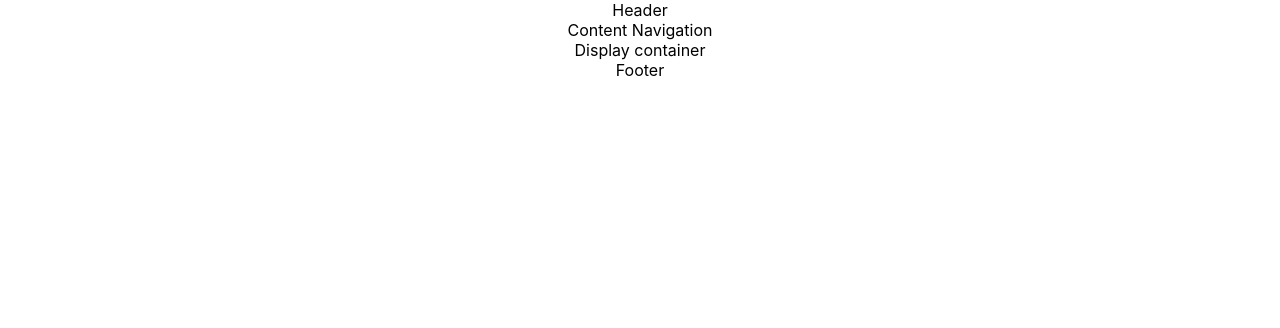
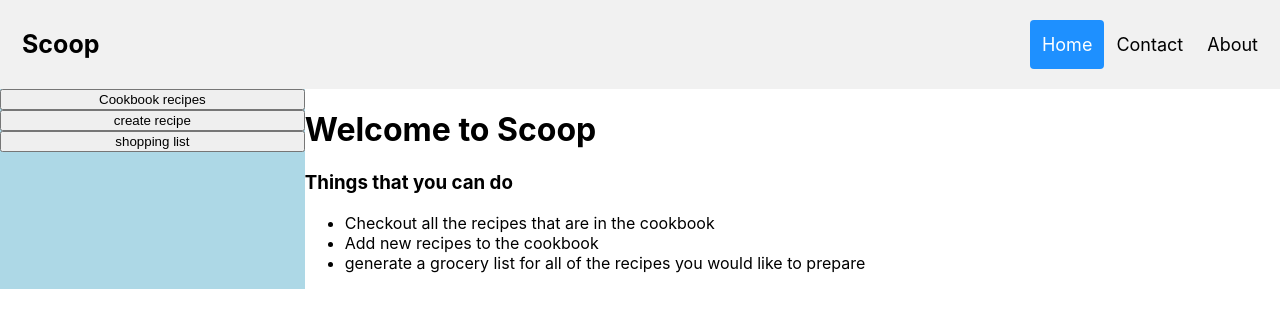
Before and after one commit to Sunset05/Scoop, a React (Create React App) app: page / in a window 1280 px wide. Shown: the top 328 px of the page. Built offline with nearby package versions, Linux system fonts and the light colour scheme.

Commit message:
new styling added. app.js footer removed. components created for content display, and for switch statements. fetched data from back end and implememnted that into cards created on front end. switch statement setup, and state change on click function passed down.

```diff
--- a/src/App.css
+++ b/src/App.css
@@ -1,3 +1,120 @@
-.App {
+/* Style the header with a grey background and some padding */
+.header {
+  overflow: hidden;
+  background-color: #f1f1f1;
+  padding: 20px 10px;
+}
+
+/* Style the header links */
+.header a {
+  float: left;
+  color: black;
+  text-align: center;
+  padding: 12px;
+  text-decoration: none;
+  font-size: 18px;
+  line-height: 25px;
+  border-radius: 4px;
+}
+
+/* Style the logo link (notice that we set the same value of line-height and font-size to prevent the header to increase when the font gets bigger */
+.header a.logo {
+  font-size: 25px;
+  font-weight: bold;
+}
+
+/* Change the background color on mouse-over */
+.header a:hover {
+  background-color: #ddd;
+  color: black;
+}
+
+/* Style the active/current link*/
+.header a.active {
+  background-color: dodgerblue;
+  color: white;
+}
+
+/* Float the link section to the right */
+.header-right {
+  float: right;
+}
+
+/* Add media queries for responsiveness - when the screen is 500px wide or less, stack the links on top of each other */
+@media screen and (max-width: 500px) {
+  .header a {
+    float: none;
+    display: block;
+    text-align: left;
+  }
+  .header-right {
+    float: none;
+  }
+}
+
+
+
+
+
+/* styling for main container that holds content view and content navigation */
+.main-container{
+  display: flex;
+  height: 100%;
+}
+
+
+
+
+
+
+/* styling for content display container*/
+.content-display-container{
+  width: 80%;
+
+}
+
+
+
+
+
+
+/* styling for all recipe container */
+.all-recipes-container {
+  display: flex;
+  flex-wrap: wrap;
+}
+
+/* styling for recipe card */
+.recipe-card-container {
+  /* Add shadows to create visual depth */
+  box-shadow: 0 4px 8px 0 rgba(0,0,0,0.2);
+  transition: 0.3s;
+  margin: 10px;
+  padding: 10px;
+  width: 200px;
+  height: 450px;
+}
+
+.recipe-card-title {
   text-align: center;
 }
+
+/* On mouse-over, add a deeper shadow */
+.recipe-card-container:hover {
+  box-shadow: 0 8px 16px 0 rgba(0,0,0,0.2);
+}
+
+
+/* Add some padding inside the card container */
+.recipe-card-list {
+  list-style-type: none;
+  padding: 2px 16px;
+}
+
+.content-navigation-container{
+  display: flex;
+  flex-direction: column;
+  float:left;
+  background: lightblue;
+  width:25%;
+}
--- a/src/App.js
+++ b/src/App.js
@@ -1,14 +1,13 @@
 import './App.css';
 import Header from './components/header-and-footer/Header';
 import MainContainer from './components/MainContainer';
-import Footer from './components/header-and-footer/Footer'
+
 
 function App() {
   return (
     <div className="App">
       <Header/>
       <MainContainer/>
-      <Footer/>
     </div>
   );
 }
--- a/src/components/MainContainer.js
+++ b/src/components/MainContainer.js
@@ -1,14 +1,28 @@
 import React, { Component } from 'react'
-import DisplayContainer from './content-display-container/DisplayContainer'
+
+import ContentDisplay from './content-display-container/ContentDisplay'
 import ContentNavigation from './content-navigation-section/ContentNavigation'
 
 export default class MainContainer extends Component {
+
+    state = {
+        //change string to determine what component is rendered to the page
+        page: '',
+        // allRecipesContainer: true,
+        // shoppingList: false
+    }
+
+    changePageState = (string) => {
+        return this.setState({page: string})
+    }
+
+
     render() {
         return (
-            <div className="main-container">
+            <div className='main-container'>
 
-                <ContentNavigation/>
-                <DisplayContainer/>
+                <ContentNavigation changePageState={this.changePageState} currentPage={this.state.page}/>
+                <ContentDisplay displayContainer={this.state.page} />
 
             </div>
         )
--- /dev/null
+++ b/src/components/content-display-container/ContentDisplay.js
@@ -0,0 +1,27 @@
+import React from 'react'
+import AllRecipesContainer from './all-recipes-components/AllRecipesContainer'
+import CreateRecipeContainer from './create-recipes-components/CreateRecipeContainer';
+import DefaultContentDisplay from './DefaultContentDisplay';
+
+export default function ContentDisplay(props) {
+
+//switch statement that decides what components are displayed based on string in state above
+    const renderSwitch = (string) => {
+        switch(string) {
+            case "Recipes":
+                return <AllRecipesContainer/>;
+            case "Create Recipe":
+                return <CreateRecipeContainer/>;
+            default:
+                return <DefaultContentDisplay/>;
+        }
+    }
+
+    return (
+        <div className="content-display-container">
+
+            {renderSwitch(props.displayContainer)}
+
+        </div>
+    )
+}
--- /dev/null
+++ b/src/components/content-display-container/DefaultContentDisplay.js
@@ -0,0 +1,15 @@
+import React from 'react'
+
+export default function DefaultContentDisplay() {
+    return (
+        <div className='default-content-display-container'>
+            <h1>Welcome to Scoop</h1>
+            <h3>Things that you can do</h3>
+            <ul>
+                <li>Checkout all the recipes that are in the cookbook</li>
+                <li>Add new recipes to the cookbook</li>
+                <li>generate a grocery list for all of the recipes you would like to prepare</li>
+            </ul>
+        </div>
+    )
+}
--- a/src/components/content-display-container/DisplayContainer.js
+++ /dev/null
@@ -1,9 +0,0 @@
-import React from 'react'
-
-export default function DisplayContainer() {
-    return (
-        <div className="content-display-container">
-            Display container
-        </div>
-    )
-}
--- /dev/null
+++ b/src/components/content-display-container/all-recipes-components/AllRecipesContainer.js
@@ -0,0 +1,31 @@
+import React, { Component } from 'react'
+import RecipeCard from './RecipeCards'
+
+export default class AllRecipesContainer extends Component{
+
+    state = {
+        recipes: []
+    }
+
+    componentDidMount(){
+        fetch('http://127.0.0.1:9393/recipes')
+            .then(response => response.json())
+            .then(recipes => this.setState(recipes))
+        }
+
+    renderRecipeCards = () => {
+        console.log(this.state.recipes)
+        return this.state.recipes.map(recipe => {
+            return <RecipeCard meal={recipe.meal} imageUrl={recipe.image_url} ingredients={recipe.ingredients}/>
+        })
+    }
+
+    render(){
+
+        return (
+            <div className="all-recipes-container">
+                {this.renderRecipeCards()}
+            </div>
+        )
+    }
+}
--- /dev/null
+++ b/src/components/content-display-container/all-recipes-components/RecipeCards.js
@@ -0,0 +1,23 @@
+import React from 'react'
+
+export default function RecipeCard(props) {
+
+    // create an li for each ingredient of a recipe
+    const renderIngredientList = () => {
+        return props.ingredients.map(ingredient => {
+            return <li className="recipe-card-list-item">{ingredient.name}</li>
+        })
+    }
+
+    return (
+        <div className="recipe-card-container">
+            <h2 className="recipe-card-title">{props.meal}</h2>
+            <img className="recipe-card-image" src={props.imageUrl} alt="future photos" width="200" height="200"/>
+            <div>
+                <ul className="recipe-card-list">
+                    {renderIngredientList()}
+                </ul>
+            </div>
+        </div>
+    )
+}
--- /dev/null
+++ b/src/components/content-display-container/create-recipes-components/CreateRecipeContainer.js
@@ -0,0 +1,9 @@
+import React from 'react'
+
+export default function CreateRecipeContainer() {
+    return (
+        <div>
+
+        </div>
+    )
+}
--- a/src/components/content-navigation-section/ContentNavigation.js
+++ b/src/components/content-navigation-section/ContentNavigation.js
@@ -1,9 +1,14 @@
 import React from 'react'
 
-export default function ContentNavigation() {
+export default function ContentNavigation(props) {
+    //on click function passed down from main container that changes the string held in state in main container
     return (
-        <div>
-            Content Navigation
+        <div className="content-navigation-container">
+
+        {/* change te string in state to content display can use this state */}
+            <button onClick={() => props.changePageState("Recipes")}>Cookbook recipes</button>
+            <button onClick={() => props.changePageState("Create Recipe")}>create recipe</button>
+            <button>shopping list</button>
         </div>
     )
 }
--- a/src/components/header-and-footer/Header.js
+++ b/src/components/header-and-footer/Header.js
@@ -2,8 +2,13 @@ import React from 'react'
 
 export default function Header() {
     return (
-        <div>
-            Header
+        <div className="header">
+            <a href="#default" class="logo">Scoop</a>
+            <div className="header-right">
+                <a class="active" href="#home">Home</a>
+                <a href="#contact">Contact</a>
+                <a href="#about">About</a>
+            </div>
         </div>
     )
 }
```
Also changed, not shown: src/components/content-display-container/grocery-shopping-list/ShoppingList.js (added, +16 -0 lines).
